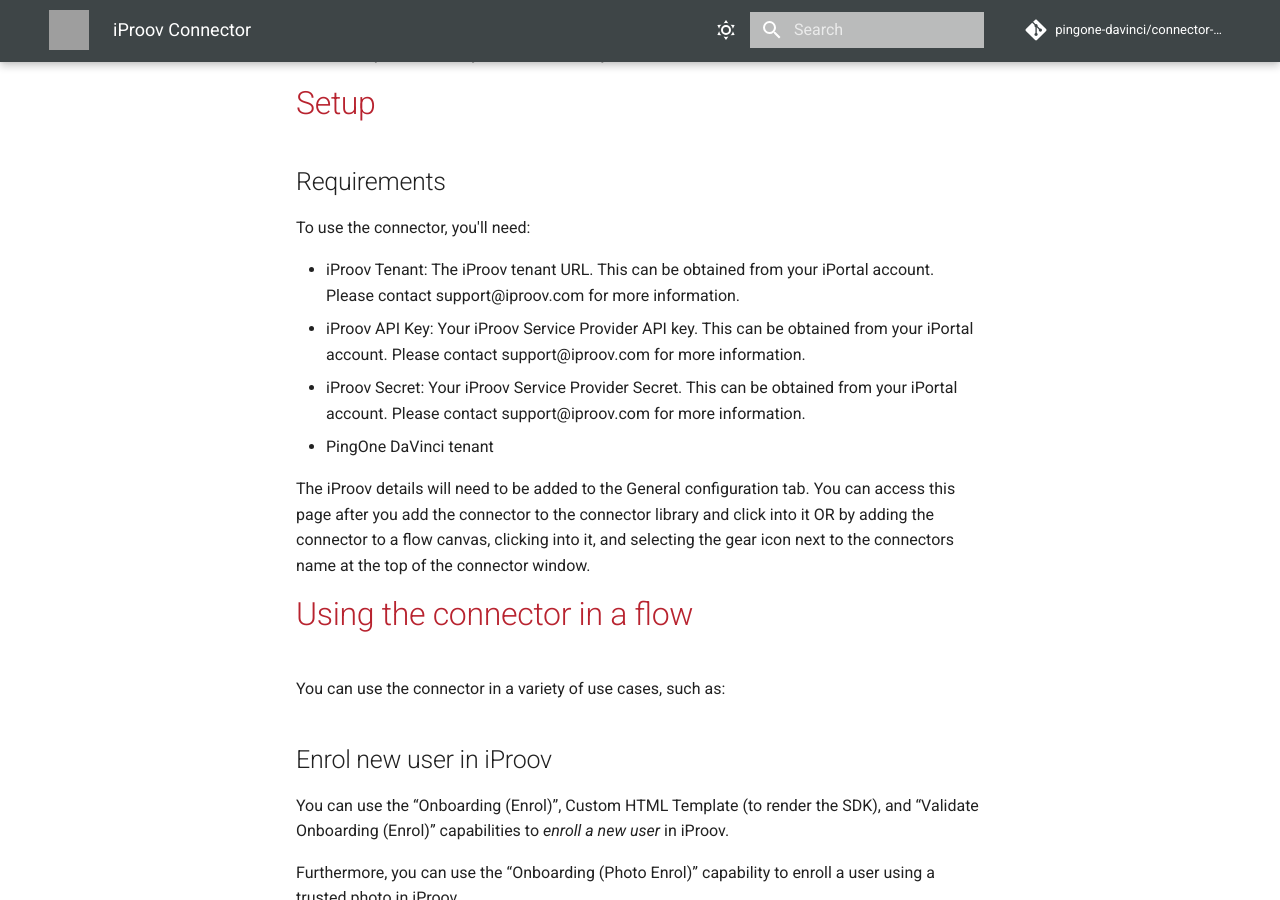
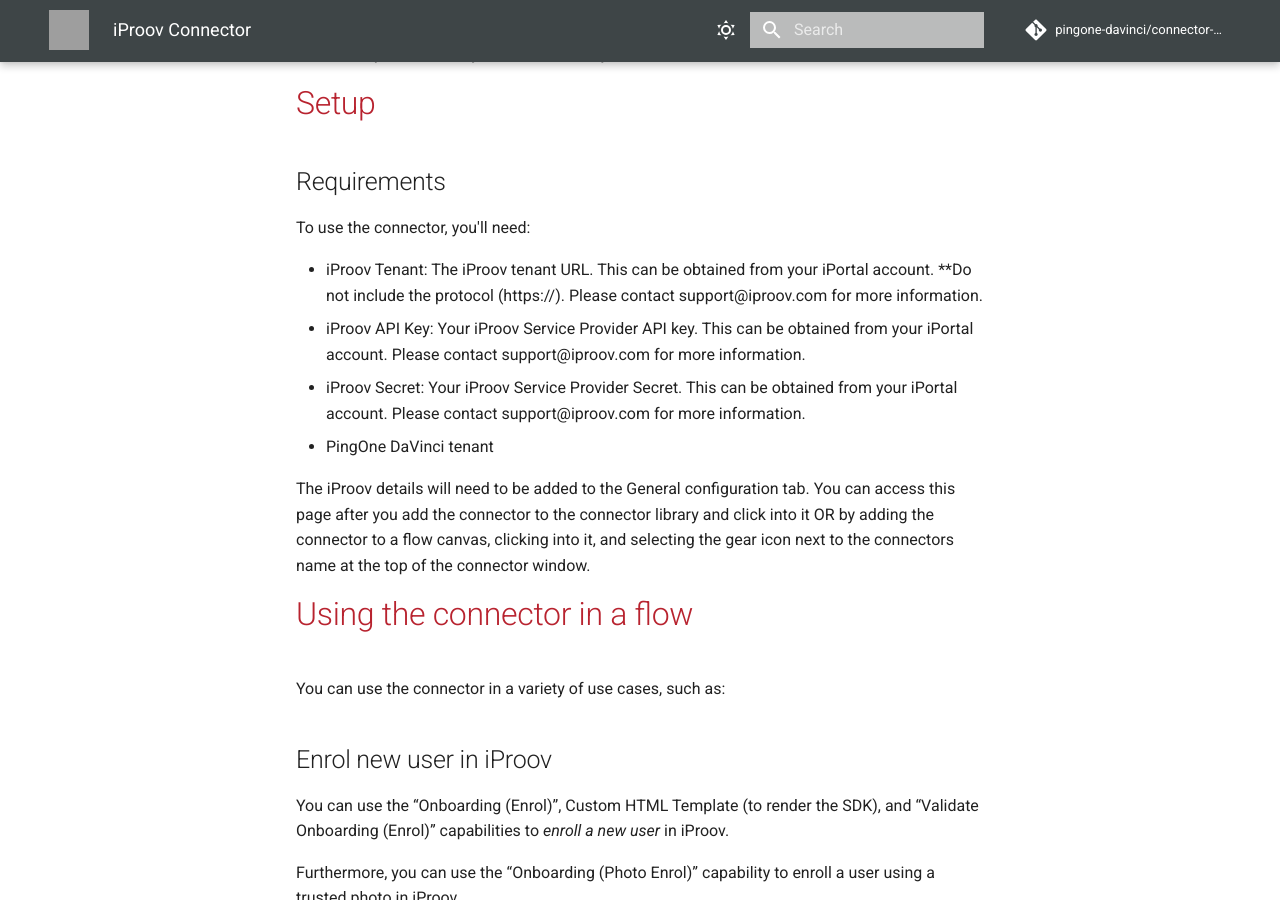
Before and after one commit to pingone-davinci/documentation, an MkDocs documentation site: the page built from docs/iproov/README.md, in a window 1280 px wide and 900 px high, scrolled down 554 px. Built offline with MkDocs 1.6.1 and Material for MkDocs 9.7.7, drawn with Linux system fonts in a browser that asks for light colours; comment, search, counter and statistics services are not loaded; grey boxes are pictures that could not be loaded.

Commit message:
Update README.md

```diff
--- a/docs/iproov/README.md
+++ b/docs/iproov/README.md
@@ -16,7 +16,7 @@
 
 To use the connector, you'll need:
 
-* iProov Tenant: The iProov tenant URL. This can be obtained from your iPortal account. Please contact support@iproov.com for more information.
+* iProov Tenant: The iProov tenant URL. This can be obtained from your iPortal account. **Do not include the protocol (https://). Please contact support@iproov.com for more information.
 * iProov API Key: Your iProov Service Provider API key. This can be obtained from your iPortal account. Please contact support@iproov.com for more information.
 * iProov Secret: Your iProov Service Provider Secret. This can be obtained from your iPortal account. Please contact support@iproov.com for more information.
 * PingOne DaVinci tenant
```
